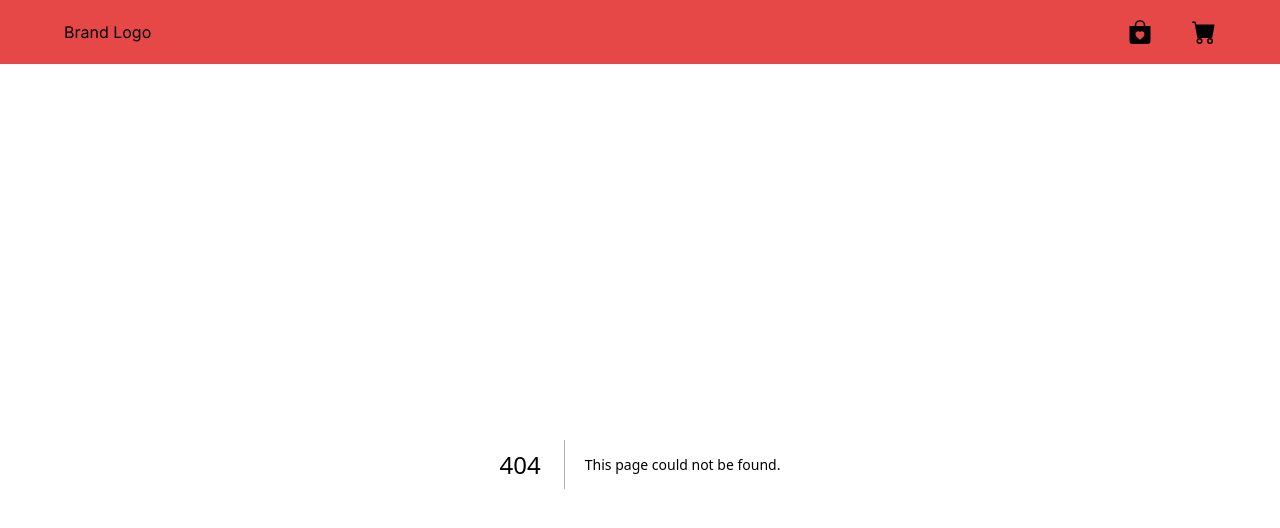
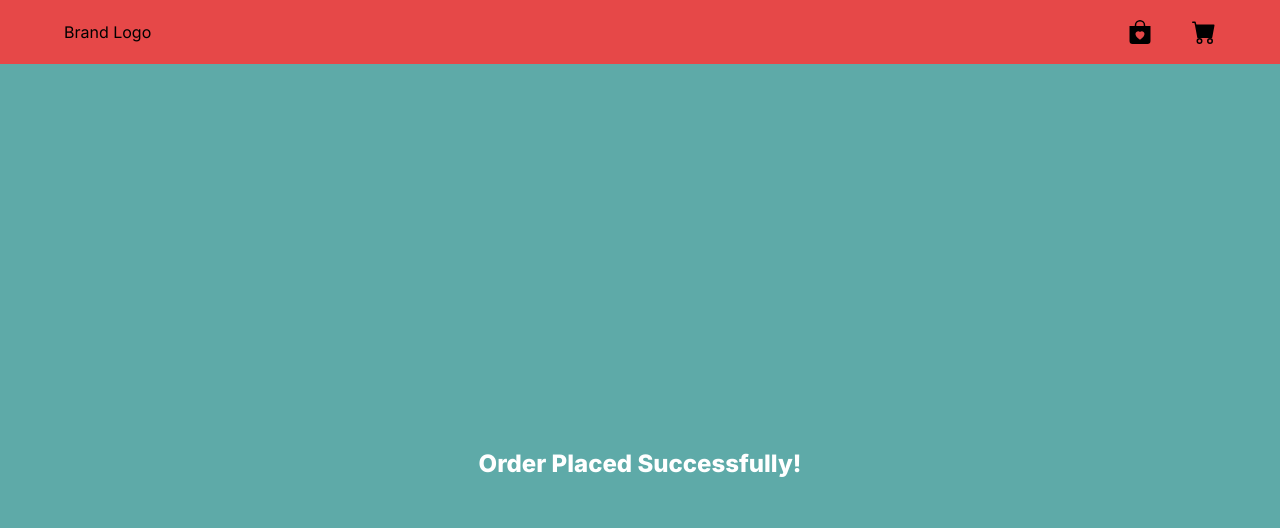
Before and after one commit to aliston-gomes/dil-foods_task, a Next.js app in the folder e-commerce-app/: page /checkout in a window 1280 px wide. Before the commit this address had no page. Shown: the top 528 px of the page. Built offline with nearby package versions, Linux system fonts and the light colour scheme.

Commit message:
simple mockup for ordered placed

```diff
--- /dev/null
+++ b/e-commerce-app/src/app/checkout/page.jsx
@@ -0,0 +1,12 @@
+"use client";
+
+const checkOut = ({ params }) => {
+  return (
+    <section className="h-[100vh] bg-[#5EAAA8] text-2xl font-extrabold flex items-center justify-center w-full">
+      <h1 className="flex items-center justify-center text-white w-96">
+        Order Placed Successfully!
+      </h1>
+    </section>
+  );
+};
+export default checkOut;
```
